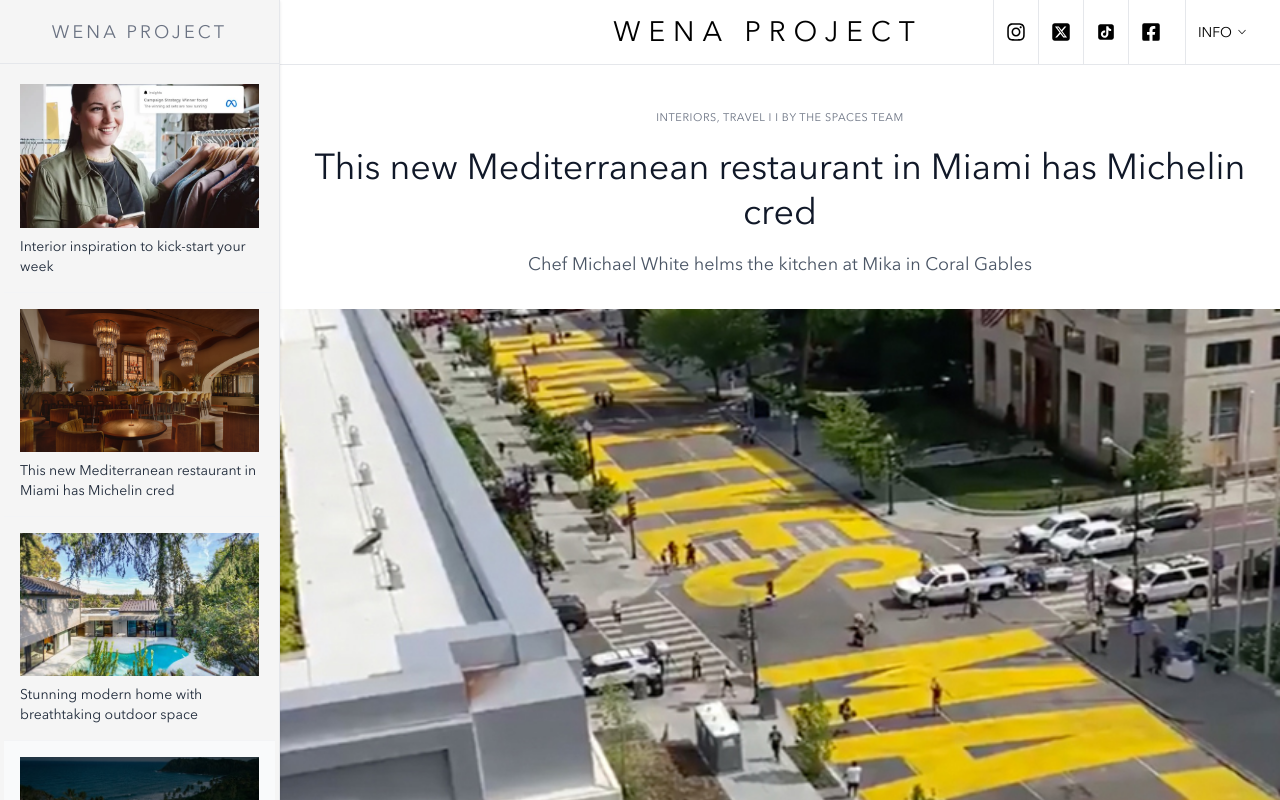
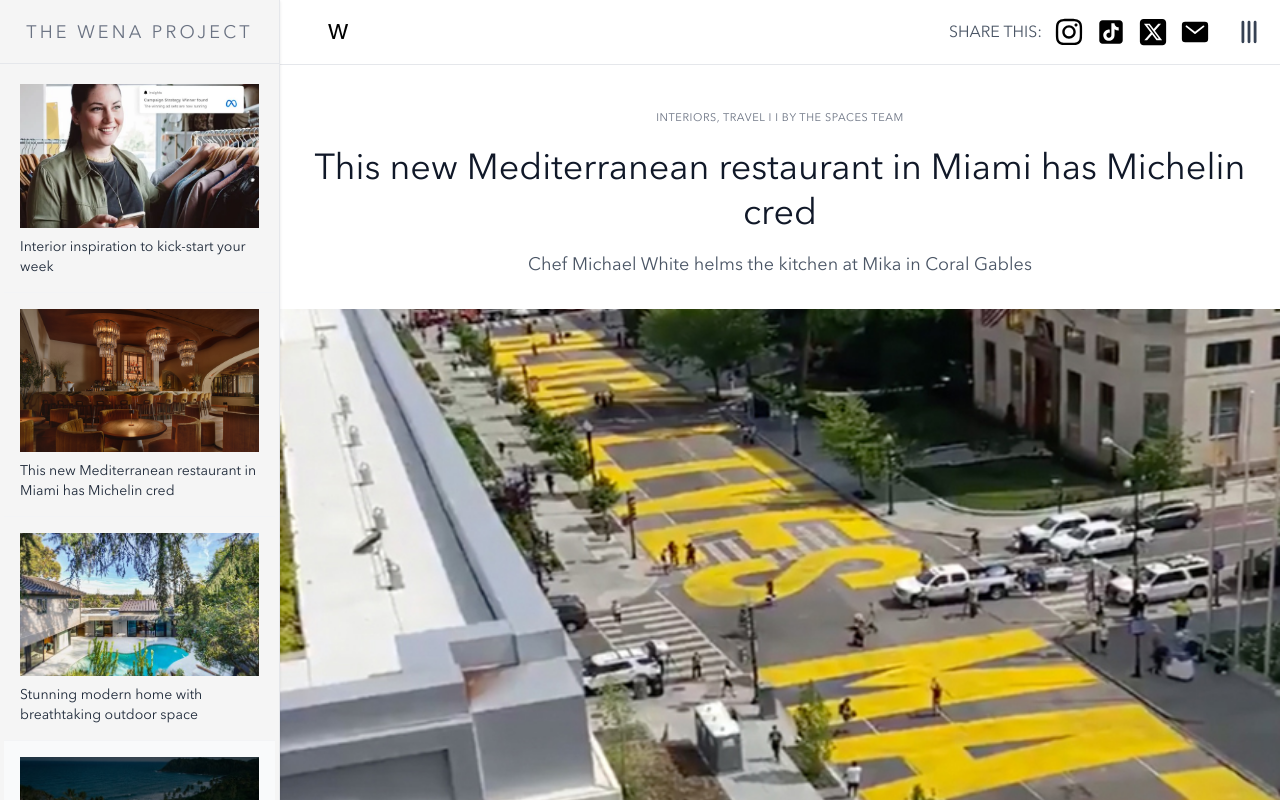
Before and after one commit to dodosebn/IIC_Wena-P, a Next.js app: page /Features/interior-six-inspiration-to-kick-start-your-week in a window 1280 px wide. Shown: the top 800 px of the page. Built offline with nearby package versions, Linux system fonts and the light colour scheme.

Commit message:
too comiited

```diff
--- a/app/Features/NAVBAR/NavBar.tsx
+++ b/app/Features/NAVBAR/NavBar.tsx
@@ -1,22 +1,18 @@
-'use client';
+"use client";
 
 import React, { useEffect, useState } from "react";
 import {
   FaInstagram,
   FaFacebookSquare,
-  FaMailBulk,
 } from "react-icons/fa";
-import {
-  FaSquareXTwitter,
-  FaTelegram,
-  FaWhatsapp,
-} from "react-icons/fa6";
+import { FaSquareXTwitter } from "react-icons/fa6";
 import { AiFillTikTok } from "react-icons/ai";
-import Image from "next/image";
-import TransitionLink from "@/app/utils/transitionLink";
+import { IoMail, IoMenu } from "react-icons/io5";
+import { GrClose } from "react-icons/gr";
+import { motion, AnimatePresence, Variants } from "framer-motion";
+import { useRouter } from "next/navigation";
 import MobileNav from "./mobileNav";
-import InfoDrop from "@/app/utils/customs/infodrop";
-import { IoMail } from "react-icons/io5";
+import { useNavbarStore } from "@/app/store/useNavStore";
 
 interface NavBarProps {
   isSidebarOpen: boolean;
@@ -24,20 +20,31 @@ interface NavBarProps {
   pageTitle: string;
 }
 
-const NavBar: React.FC<NavBarProps> = ({
-  isSidebarOpen,
-  toggleSidebar,
-  pageTitle,
-}) => {
+const containerVariant: Variants = {
+  hidden: { opacity: 0 },
+  visible: {
+    opacity: 1,
+    transition: { staggerChildren: 0.3, delayChildren: 0.7 },
+  },
+};
+
+const itemVariant: Variants = {
+  hidden: { opacity: 0, y: 20 },
+  visible: {
+    opacity: 1,
+    y: 0,
+    transition: { type: "spring", bounce: 0.4 },
+  },
+};
+
+const NavBar: React.FC<NavBarProps> = ({ toggleSidebar, pageTitle }) => {
   const [isMenuOpen, setIsMenuOpen] = useState(false);
   const [showTitleOnly, setShowTitleOnly] = useState(false);
   const [lastScrollY, setLastScrollY] = useState(0);
-  const [isAboutOpen, setIsAboutOpen] = useState(false);
   const [shareMessage, setShareMessage] = useState("");
 
-  const handleMenu = () => {
-    setIsMenuOpen((prev) => !prev);
-  };
+  const { menuOpen, setMenuOpen } = useNavbarStore();
+  const router = useRouter();
 
   useEffect(() => {
     const url = window.location.href;
@@ -46,17 +53,38 @@ const NavBar: React.FC<NavBarProps> = ({
 
   useEffect(() => {
     const handleScroll = () => {
-      if (window.scrollY > lastScrollY && window.scrollY > 100) {
-        setShowTitleOnly(true);
-      } else {
-        setShowTitleOnly(false);
-      }
+      setShowTitleOnly(window.scrollY > lastScrollY && window.scrollY > 100);
       setLastScrollY(window.scrollY);
     };
 
     window.addEventListener("scroll", handleScroll);
     return () => window.removeEventListener("scroll", handleScroll);
   }, [lastScrollY]);
+
+  const handleMenu = () => setIsMenuOpen((prev) => !prev);
+  const closeAllMenus = () => setMenuOpen(false);
+
+  const handleMenuItemClick = (path: string = "/") => {
+    setMenuOpen(false);
+    router.push(path);
+  };
+
+  const renderShareIcons = () => (
+    <>
+      <a href={`https://www.instagram.com/sharer/sharer.php?u=${shareMessage}`} target="_blank" rel="noopener noreferrer" className="h-[4rem] flex justify-center items-center">
+        <FaInstagram size={30} />
+      </a>
+      <a href="https://www.tiktok.com" target="_blank" rel="noopener noreferrer" className="h-[4rem] flex justify-center items-center">
+        <AiFillTikTok size={30} />
+      </a>
+      <a href={`https://twitter.com/intent/tweet?text=${shareMessage}`} target="_blank" rel="noopener noreferrer" className="h-[4rem] flex justify-center items-center">
+        <FaSquareXTwitter size={30} />
+      </a>
+      <a href={`mailto:?subject=Check this out!&body=${shareMessage}`} target="_blank" rel="noopener noreferrer" className="h-[4rem] flex justify-center items-center">
+        <IoMail size={30} />
+      </a>
+    </>
+  );
 
   return (
     <>
@@ -65,10 +93,10 @@ const NavBar: React.FC<NavBarProps> = ({
           toggleSidebar={toggleSidebar}
           handleMenu={handleMenu}
           showTitleOnly={showTitleOnly}
+          handleMenuItemClick={handleMenuItemClick }
         />
 
         <nav className="hidden md:block bg-white border-b px-4 py-3 border-gray-200">
-          {showTitleOnly ? (
           <div className="flex items-center justify-between h-[2.5rem]">
             <div className="w-1/4" />
             <div className="flex flex-[2] h-[2.6rem] items-center">
@@ -81,120 +109,51 @@ const NavBar: React.FC<NavBarProps> = ({
               <div className="relative group flex items-center space-x-6">
                 <div className="flex items-center space-x-3 cursor-pointer">
                   <p className="text-gray-600">SHARE THIS:</p>
-                    {shareMessage && (
-                      <>
-                        <a
-                          href={`mailto:?subject=Check this out!&body=${shareMessage}`}
-                          target="_blank"
-                          rel="noopener noreferrer"
-                          className="h-[4rem] border-l border-gray-200 flex justify-center items-center pl-3"
-                        >
-                          <IoMail className="text-xl" />
-                        </a>
-                        <a
-                          href={`https://twitter.com/intent/tweet?text=${shareMessage}`}
-                          target="_blank"
-                          rel="noopener noreferrer"
-                          className="h-[4rem] border-l border-gray-200 flex justify-center items-center pl-3"
-                        >
-                          <FaSquareXTwitter className="text-xl" />
-                        </a>
-                        <a
-                          href={`https://www.facebook.com/sharer/sharer.php?u=${shareMessage}`}
-                          target="_blank"
-                          rel="noopener noreferrer"
-                          className="h-[4rem] border-l border-gray-200 flex justify-center items-center pl-3"
-                        >
-                          <FaFacebookSquare className="text-xl" />
-                        </a>
-                        <a
-                          href={`https://wa.me/?text=${shareMessage}`}
-                          target="_blank"
-                          rel="noopener noreferrer"
-                          className="h-[4rem] border-l border-gray-200 flex justify-center items-center pl-3"
-                        >
-                          <FaWhatsapp className="text-xl" />
-                        </a>
-                        <a
-                          href={`https://t.me/share/url?url=${shareMessage}&text=Hey! Check this out :`}
-                          target="_blank"
-                          rel="noopener noreferrer"
-                          className="h-[4rem] border-l border-gray-200 flex justify-center items-center pl-3"
-                        >
-                          <FaTelegram className="text-xl" />
-                        </a>
-                      </>
-                    )}
+                  {shareMessage && renderShareIcons()}
                 </div>
-                  <div className="h-[4rem] border-l border-gray-200 flex justify-center items-center pl-3">
-                    <InfoDrop setIsAboutOpen={setIsAboutOpen} />
+                <div className="text-3xl text-gray-700 cursor-pointer rotate-90 block" onClick={() => setMenuOpen(true)}>
+                  <IoMenu />
                 </div>
               </div>
             </div>
           </div>
-          ) : (
-            <div className="flex justify-between items-center px-4 h-[2.5rem]">
-              <div className="w-3/5" />
-              <div className="w-1/3 flex justify-center">
-                <TransitionLink href="/">
-                  <span className="tracking-[0.5rem] text-[28px]">
-                    WENA PROJECT
-                  </span>
-                </TransitionLink>
+        </nav>
+
+        <AnimatePresence>
+          {menuOpen && (
+            <motion.div
+              className="fixed inset-0 bg-[#fff] z-[999] flex items-center justify-center"
+              initial={{ opacity: 0 }}
+              animate={{ opacity: 1 }}
+              exit={{ opacity: 0 }}
+              transition={{ duration: 0.3 }}
+            >
+              <div className="absolute top-8 right-12 text-3xl cursor-pointer" onClick={closeAllMenus}>
+                <GrClose />
               </div>
-              <div className="w-1/3 flex justify-end items-center space-x-6">
-                <div className="relative group flex items-center space-x-6">
-                  <div className="flex items-center space-x-3 cursor-pointer">
-                    <a
-                      href="https://www.instagram.com"
-                      target="_blank"
-                      rel="noopener noreferrer"
-                      className="h-[4rem] border-l border-gray-200 flex justify-center items-center pl-3"
+
+              <motion.ul
+                className="w-full text-xl sm:text-3xl space-y-6 text-center"
+                variants={containerVariant}
+                initial="hidden"
+                animate="visible"
+                exit="hidden"
               >
-                      <FaInstagram className="text-xl" />
-                    </a>
-                    {shareMessage && (
-                      <>
-                        <a
-                          href={`https://twitter.com/intent/tweet?text=${shareMessage}`}
-                          target="_blank"
-                          rel="noopener noreferrer"
-                          className="h-[4rem] border-l border-gray-200 flex justify-center items-center pl-3"
+                {["WENA", "Sponsors", "Partners", "Support"].map((item, idx) => (
+                  <motion.li key={idx} variants={itemVariant}>
+                    <button
+                      onClick={() => handleMenuItemClick("/features")}
+                      className="hover:text-blue-400 tracking-[3px] text-xl text-black transition block w-full bg-transparent border-none"
                     >
-                          <FaSquareXTwitter className="text-xl" />
-                        </a>
-                        <a
-                          href="https://www.tiktok.com"
-                          target="_blank"
-                          rel="noopener noreferrer"
-                          className="h-[4rem] border-l border-gray-200 flex justify-center items-center pl-3"
-                        >
-                          <AiFillTikTok className="text-xl" />
-                        </a>
-                        <a
-                          href={`https://www.facebook.com/sharer/sharer.php?u=${shareMessage}`}
-                          target="_blank"
-                          rel="noopener noreferrer"
-                          className="h-[4rem] border-l border-gray-200 flex justify-center items-center pl-3"
-                        >
-                          <FaFacebookSquare className="text-xl" />
-                        </a>
-                      </>
+                      {item}
+                    </button>
+                  </motion.li>
+                ))}
+              </motion.ul>
+            </motion.div>
           )}
-                  </div>
-                  <div className="h-[4rem] border-l border-gray-200 flex justify-center items-center pl-3">
-                    <InfoDrop setIsAboutOpen={setIsAboutOpen} />
-                  </div>
-                </div>
-              </div>
-            </div>
-          )}
-        </nav>
+        </AnimatePresence>
       </header>
-
-      {/* {isAboutOpen && (
-        <AboutModal onClose={() => setIsAboutOpen(false)} isOpen={isAboutOpen} />
-      )} */}
     </>
   );
 };
--- a/app/Features/NAVBAR/mobileNav.tsx
+++ b/app/Features/NAVBAR/mobileNav.tsx
@@ -1,33 +1,30 @@
 'use client';
 
 import React, { useState, useEffect } from 'react';
-import Image from 'next/image';
 import { BiMenuAltLeft } from 'react-icons/bi';
 import {
   FaFacebookSquare,
   FaInstagram,
   FaTiktok,
+  FaWhatsapp,
+  FaTwitter,
 } from 'react-icons/fa';
 import { IoClose, IoMail, IoMenu } from 'react-icons/io5';
 import TransitionLink from '@/app/utils/transitionLink';
-import {
-  FaSquareXTwitter,
-  FaTelegram,
-  FaWhatsapp,
-  FaXTwitter,
-} from 'react-icons/fa6';
-import { AiFillTikTok } from 'react-icons/ai';
+import { FaXTwitter } from 'react-icons/fa6';
 
 interface MobileNavProps {
   toggleSidebar: () => void;
   handleMenu: () => void;
   showTitleOnly: boolean;
+  handleMenuItemClick: (path: string) => void;
 }
 
 const MobileNav: React.FC<MobileNavProps> = ({
   toggleSidebar,
   handleMenu,
   showTitleOnly,
+  handleMenuItemClick,
 }) => {
   const [isMenuOpen, setIsMenuOpen] = useState(false);
   const [isAnimating, setIsAnimating] = useState(false);
@@ -62,6 +59,7 @@ const MobileNav: React.FC<MobileNavProps> = ({
 
   return (
     <div className="md:hidden relative">
+      {/*
       {showTitleOnly ? (
         <div className="flex items-center justify-between px-4 border-b border-gray-400 h-14">
           <div className="flex justify-center">
@@ -110,6 +108,7 @@ const MobileNav: React.FC<MobileNavProps> = ({
           </div>
         </div>
       ) : (
+      */}
       <div className="flex justify-between items-center border-b border-gray-400 h-14">
         <div className="h-full border-r border-gray-400 flex items-center px-4">
           <button onClick={toggleSidebar} aria-label="Toggle sidebar">
@@ -118,8 +117,8 @@ const MobileNav: React.FC<MobileNavProps> = ({
         </div>
         <div className="flex justify-center">
           <TransitionLink href="/">
-              <span className="text-lg tracking-[0.2rem] text-[20px]">
-                WENA PROJECT
+            <span className=" tracking-[0.2rem] text-[1rem]">
+           THE WENA PROJECT
             </span>
           </TransitionLink>
         </div>
@@ -133,7 +132,8 @@ const MobileNav: React.FC<MobileNavProps> = ({
           </button>
         </div>
       </div>
-      )}
+      {/* ) */}
+
 
       {(isMenuOpen || isAnimating) && (
         <div
@@ -148,9 +148,16 @@ const MobileNav: React.FC<MobileNavProps> = ({
           </div>
           <div className="flex flex-col items-center space-y-6 text-xl font-medium text-gray-800 mt-16">
             <ul className="flex flex-col items-center space-y-6">
-              <li>Intro</li>
-              <li>About</li>
-              <li>Services</li>
+              {['WENA', 'Sponsors', 'Partners', 'Supports'].map((itm, ndx) => (
+                <li key={ndx}>
+                  <button
+                    onClick={() => handleMenuItemClick('/features')}
+                    className="hover:text-blue-400 tracking-[3px] text-xl text-black transition block w-full bg-transparent border-none"
+                  >
+                    {itm}
+                  </button>
+                </li>
+              ))}
               <li>Contact</li>
             </ul>
             <div className="flex pt-5 gap-6 text-3xl text-gray-700">
--- a/app/Features/SIDEBAR/sidebar.tsx
+++ b/app/Features/SIDEBAR/sidebar.tsx
@@ -6,6 +6,7 @@ import items from "./mapps";
 import { BiMenuAltRight } from "react-icons/bi";
 import { SidebarProps } from "@/app/types";
 import TransitionLink from "@/app/utils/transitionLink";
+import { useNavbarStore } from "@/app/store/useNavStore";
 
 const Sidebar: React.FC<SidebarProps> = ({
   isOpen,
@@ -15,6 +16,8 @@ const Sidebar: React.FC<SidebarProps> = ({
 }) => {
   const [isMobile, setIsMobile] = useState(false);
   const itemRefs = useRef<(HTMLDivElement | null)[]>([]);
+    const { menuOpen, setMenuOpen } = useNavbarStore();
+
 
   useEffect(() => {
     setIsMobile(window.innerWidth <= 768);
@@ -40,7 +43,7 @@ const Sidebar: React.FC<SidebarProps> = ({
       });
     }
   };
-
+if (menuOpen) return null;
   return (
     <aside
       className={`fixed h-screen w-[280px] bg-[#f5f5f5] border-r border-gray-200
@@ -54,7 +57,7 @@ const Sidebar: React.FC<SidebarProps> = ({
       >
         <div className="uppercase text-gray-500 font-medium
          tracking-[0.2rem] text-lg text-center mx-auto">
-          <a href="/">WENA PROJECT</a>
+          <a href="/">THE WENA PROJECT</a>
         </div>
         {isMobile && (
           <BiMenuAltRight
--- a/app/Features/interior-inspiration-to-kick-start-your-week/infoOne.tsx
+++ b/app/Features/interior-inspiration-to-kick-start-your-week/infoOne.tsx
@@ -111,7 +111,7 @@ const InfoOne = () => {
           ))}
         </div>
       </div>
-<Formalin />
+{/* <Formalin /> */}
 
     </div>
   );
--- a/app/Features/layout.tsx
+++ b/app/Features/layout.tsx
@@ -5,6 +5,7 @@ import { useState, useEffect } from "react";
 import Sidebar from "./SIDEBAR/sidebar";
 import NavBar from "./NAVBAR/NavBar";
 import { usePathname } from "next/navigation";
+import MobFoot from '../utils/mobFoot';
 
 export default function MainLayoutRootLayout({
   children,
@@ -72,6 +73,9 @@ return (
           {children}
         </main>
       </div>
+      <div className="md:hidden  px-4 py-6 border-t border-gray-300">
+        <MobFoot />
+      </div>
     </div>
   );
 }
--- a/app/Features/page.tsx
+++ b/app/Features/page.tsx
@@ -81,7 +81,7 @@ const Page = () => {
       </div>
 
       {/* Floating navigation buttons */}
-      <div className="fixed bottom-6 left-6 flex flex-col gap-3 z-50">
+      {/* <div className="fixed bottom-6 left-6 flex flex-col gap-3 z-50">
         <button
           onClick={() => scrollToElement(topRef, 'top')}
           className={`px-4 py-3 rounded-full shadow-lg transition-all duration-300 ${
@@ -102,7 +102,7 @@ const Page = () => {
         >
           <span className="font-medium">Resources</span>
         </button>
-      </div>
+      </div> */}
 
       {/* Scroll to top button */}
       {showScrollButton && (
--- /dev/null
+++ b/app/store/useNavStore.tsx
@@ -0,0 +1,19 @@
+import { create } from 'zustand';
+
+interface NavbarState {
+//   isMobile: boolean;
+  menuOpen: boolean;
+//   moreOpen: boolean;
+//   setIsMobile: (value: boolean) => void;
+  setMenuOpen: (value: boolean) => void;
+//   setMoreOpen: (value: boolean) => void;
+}
+
+export const useNavbarStore = create<NavbarState>((set) => ({
+//   isMobile: false,
+  menuOpen: false,
+//   moreOpen: false,
+//   setIsMobile: (value) => set({ isMobile: value }),
+  setMenuOpen: (value) => set({ menuOpen: value }),
+//   setMoreOpen: (value) => set({ moreOpen: value }),
+}));
--- /dev/null
+++ b/app/utils/mobFoot.tsx
@@ -0,0 +1,63 @@
+'use client';
+
+import React, { useState, useEffect } from 'react';
+import { AiFillTikTok } from 'react-icons/ai';
+import { FaInstagram } from 'react-icons/fa';
+import { FaSquareXTwitter } from 'react-icons/fa6';
+import { IoMail } from 'react-icons/io5';
+
+const MobFoot = () => {
+  const [shareMessage, setShareMessage] = useState('');
+
+  useEffect(() => {
+    const currentUrl = window.location.href;
+    setShareMessage(encodeURIComponent(`Hey! Check this out: ${currentUrl}`));
+  }, []);
+
+  return (
+    <div className="flex gap-3  mx-auto justify-center md:hidden">
+        <div className='flex items-center pt-2'>
+      <p className="text-sm text-gray-700 mb-2">SHARE THIS:</p>
+      </div>
+      <div className="flex space-x-3">
+        <a
+          href={`https://www.instagram.com/sharer/sharer.php?u=${shareMessage}`}
+          target="_blank"
+          rel="noopener noreferrer"
+          className="h-[4rem] flex justify-center items-center"
+        >
+          <FaInstagram size={30} />
+        </a>
+
+        <a
+          href="https://www.tiktok.com"
+          target="_blank"
+          rel="noopener noreferrer"
+          className="h-[4rem] flex justify-center items-center"
+        >
+          <AiFillTikTok size={30} />
+        </a>
+
+        <a
+          href={`https://twitter.com/intent/tweet?text=${shareMessage}`}
+          target="_blank"
+          rel="noopener noreferrer"
+          className="h-[4rem] flex justify-center items-center"
+        >
+          <FaSquareXTwitter size={30} />
+        </a>
+
+        <a
+          href={`mailto:?subject=Check this out!&body=${shareMessage}`}
+          target="_blank"
+          rel="noopener noreferrer"
+          className="h-[4rem] flex justify-center items-center"
+        >
+          <IoMail size={30} />
+        </a>
+      </div>
+    </div>
+  );
+};
+
+export default MobFoot;
--- a/app/utils/useInfo.tsx
+++ b/app/utils/useInfo.tsx
@@ -121,7 +121,7 @@ const UseInfo: React.FC<UseInfoProps> = ({
         </div>
       </div>
 
-<Formalin />
+{/* <Formalin /> */}
     </div>
   );
 };
--- a/package.json
+++ b/package.json
@@ -12,7 +12,7 @@
     "@heroicons/react": "^2.2.0",
     "@react-email/components": "^0.1.1",
     "chart.js": "^4.4.9",
-    "framer-motion": "^12.19.1",
+    "framer-motion": "^12.23.0",
     "lucide-react": "^0.511.0",
     "next": "15.3.2",
     "react": "^19.0.0",
@@ -23,7 +23,8 @@
     "react-icons": "^5.5.0",
     "react-toastify": "^11.0.5",
     "recharts": "^2.15.3",
-    "resend": "^4.6.0"
+    "resend": "^4.6.0",
+    "zustand": "^5.0.5"
   },
   "devDependencies": {
     "@tailwindcss/postcss": "^4",
```
Also changed, not shown: app/Features/clientLayout.tsx (+7 -0 lines), 1 other file (tests, documents, lock files or other folders). Lines whose indentation alone changed are shown as unchanged.
